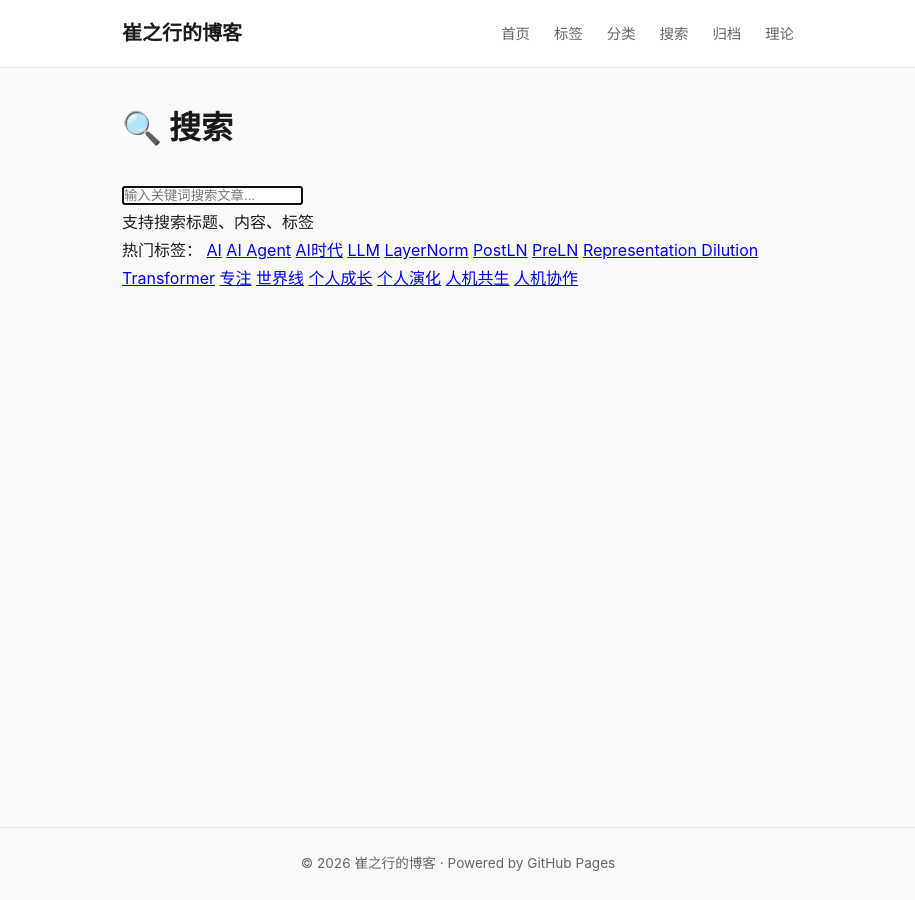
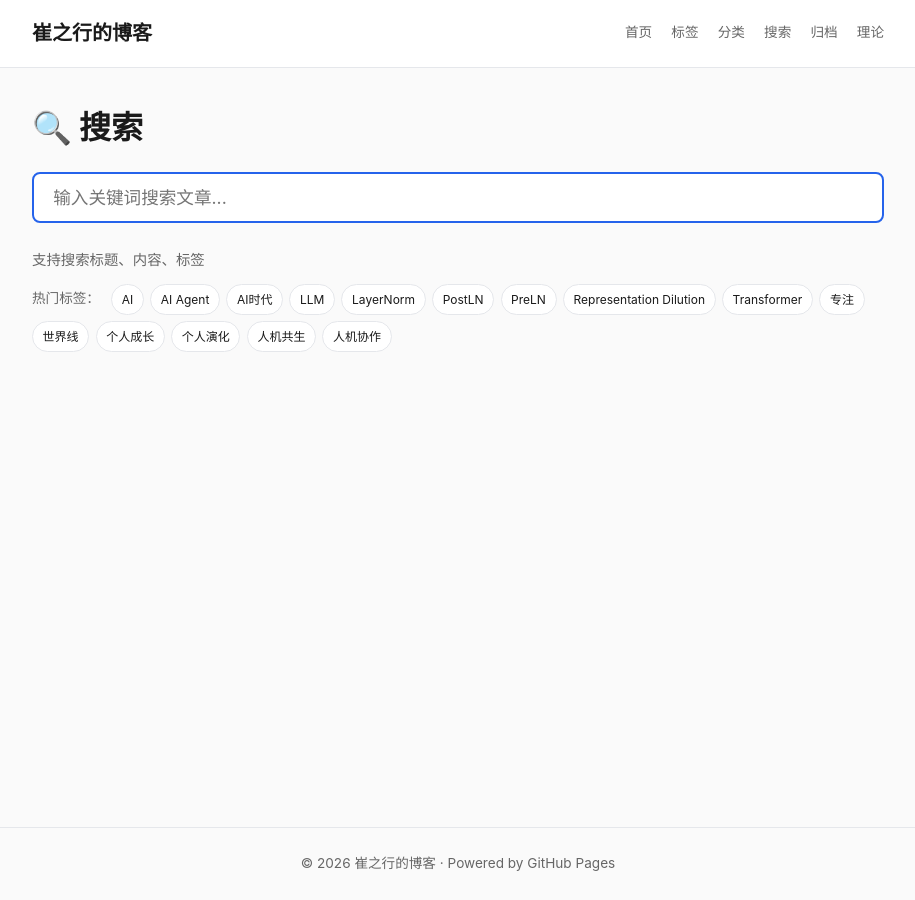
Before and after one commit to changer-changer/changer-changer.github.io, a Jekyll site: the page built from search.html, in a window 1280 px wide. Shown: the whole page, without its empty margins (182-1097 px from the left). Built offline with Jekyll 4.4.1, drawn with Linux system fonts in a browser that asks for light colours.

Commit message:
Update style.css

```diff
--- a/assets/css/style.css
+++ b/assets/css/style.css
@@ -35,7 +35,7 @@ body {
   backdrop-filter: blur(10px);
 }
 .navbar .container {
-  max-width: var(--max-w);
+  max-width: 900px;
   margin: 0 auto;
   padding: 1rem 1.5rem;
   display: flex;
@@ -48,18 +48,20 @@ body {
   color: var(--fg);
   text-decoration: none;
 }
-.nav-links { display: flex; gap: 1.5rem; }
+.nav-links { display: flex; gap: 1.2rem; flex-wrap: wrap; }
 .nav-links a {
   color: var(--muted);
   text-decoration: none;
-  font-size: 0.9rem;
+  font-size: 0.85rem;
   transition: color 0.2s;
+  padding: 0.2rem 0;
+  border-bottom: 2px solid transparent;
 }
-.nav-links a:hover { color: var(--accent); }
+.nav-links a:hover { color: var(--accent); border-bottom-color: var(--accent); }
 
 /* Main */
 main.container {
-  max-width: var(--max-w);
+  max-width: 900px;
   margin: 0 auto;
   padding: 2rem 1.5rem;
   flex: 1;
@@ -69,7 +71,7 @@ main.container {
 .post-list { list-style: none; }
 .post-list li { margin-bottom: 2rem; }
 .post-list .post-link {
-  font-size: 1.25rem;
+  font-size: 1.2rem;
   font-weight: 600;
   color: var(--fg);
   text-decoration: none;
@@ -83,8 +85,27 @@ main.container {
 }
 .post-list .post-excerpt {
   color: var(--muted);
-  font-size: 0.95rem;
+  font-size: 0.9rem;
   margin-top: 0.25rem;
+}
+
+/* Post meta row on index */
+.post-meta-row {
+  display: flex;
+  gap: 0.75rem;
+  align-items: center;
+  margin-top: 0.3rem;
+  font-size: 0.85rem;
+  color: var(--muted);
+}
+.post-cat {
+  background: var(--code-bg);
+  padding: 0.1rem 0.5rem;
+  border-radius: 3px;
+  font-size: 0.75rem;
+}
+.post-tags-row {
+  margin-top: 0.5rem;
 }
 
 /* Single Post */
@@ -95,8 +116,9 @@ main.container {
   font-size: 0.9rem;
   margin-top: 0.5rem;
   display: flex;
-  gap: 1rem;
+  gap: 0.75rem;
   align-items: center;
+  flex-wrap: wrap;
 }
 
 /* Post Content */
@@ -150,6 +172,7 @@ main.container {
   width: 100%;
   border-collapse: collapse;
   margin: 1.25rem 0;
+  font-size: 0.95rem;
 }
 .post-content th, .post-content td {
   border: 1px solid var(--border);
@@ -167,7 +190,179 @@ main.container {
   padding: 0.2rem 0.6rem;
   border-radius: 4px;
   font-size: 0.8rem;
-  margin-right: 0.5rem;
+  margin-right: 0.4rem;
+  margin-bottom: 0.4rem;
+  text-decoration: none;
+  transition: all 0.2s;
+}
+.tag.clickable:hover {
+  background: var(--accent);
+  color: #fff;
+}
+.tag.small {
+  font-size: 0.7rem;
+  padding: 0.15rem 0.45rem;
+}
+
+/* Tags Cloud */
+.tags-cloud {
+  display: flex;
+  flex-wrap: wrap;
+  gap: 0.5rem;
+  margin-bottom: 2rem;
+}
+.tag-pill {
+  display: inline-flex;
+  align-items: center;
+  gap: 0.3rem;
+  background: var(--card);
+  border: 1px solid var(--border);
+  color: var(--fg);
+  padding: 0.4rem 0.8rem;
+  border-radius: 20px;
+  font-size: 0.85rem;
+  text-decoration: none;
+  transition: all 0.2s;
+}
+.tag-pill:hover {
+  background: var(--accent);
+  color: #fff;
+  border-color: var(--accent);
+}
+.tag-pill.small {
+  font-size: 0.75rem;
+  padding: 0.25rem 0.6rem;
+}
+.tag-count {
+  background: var(--code-bg);
+  color: var(--muted);
+  padding: 0.1rem 0.4rem;
+  border-radius: 10px;
+  font-size: 0.7rem;
+}
+.tag-pill:hover .tag-count {
+  background: rgba(255,255,255,0.2);
+  color: #fff;
+}
+
+/* Tag sections */
+.tags-list { margin-top: 2rem; }
+.tag-section { margin-bottom: 2.5rem; scroll-margin-top: 80px; }
+.tag-heading {
+  font-size: 1.3rem;
+  font-weight: 700;
+  margin-bottom: 1rem;
+  padding-bottom: 0.5rem;
+  border-bottom: 2px solid var(--accent);
+  display: flex;
+  align-items: center;
+  gap: 0.5rem;
+}
+.tag-count-label {
+  font-size: 0.8rem;
+  color: var(--muted);
+  font-weight: 400;
+}
+
+/* Categories */
+.page-desc {
+  color: var(--muted);
+  margin-bottom: 2rem;
+  font-size: 0.95rem;
+}
+.categories-grid { display: flex; flex-direction: column; gap: 2rem; }
+.category-card {
+  background: var(--card);
+  border: 1px solid var(--border);
+  border-radius: 12px;
+  padding: 1.5rem;
+  scroll-margin-top: 80px;
+}
+.category-heading {
+  font-size: 1.3rem;
+  font-weight: 700;
+  margin-bottom: 1rem;
+  display: flex;
+  align-items: center;
+  gap: 0.5rem;
+}
+.cat-count {
+  font-size: 0.8rem;
+  color: var(--muted);
+  font-weight: 400;
+}
+
+/* Search */
+.search-box {
+  margin-bottom: 1.5rem;
+}
+.search-box input {
+  width: 100%;
+  padding: 0.8rem 1.2rem;
+  font-size: 1.1rem;
+  border: 2px solid var(--border);
+  border-radius: 8px;
+  outline: none;
+  font-family: var(--font);
+  transition: border-color 0.2s;
+  background: var(--card);
+}
+.search-box input:focus {
+  border-color: var(--accent);
+}
+.search-hint {
+  color: var(--muted);
+  font-size: 0.9rem;
+}
+.search-tags {
+  margin-top: 0.75rem;
+  display: flex;
+  flex-wrap: wrap;
+  gap: 0.4rem;
+  align-items: center;
+}
+.hint-label {
+  font-size: 0.85rem;
+  color: var(--muted);
+  margin-right: 0.3rem;
+}
+.search-results { margin-top: 1rem; }
+.results-count {
+  color: var(--muted);
+  font-size: 0.9rem;
+  margin-bottom: 1rem;
+}
+.result-item {
+  padding: 1rem 0;
+  border-bottom: 1px solid var(--border);
+}
+.result-title {
+  font-size: 1.15rem;
+  font-weight: 600;
+  color: var(--fg);
+  text-decoration: none;
+  transition: color 0.2s;
+}
+.result-title:hover { color: var(--accent); }
+.result-meta {
+  color: var(--muted);
+  font-size: 0.8rem;
+  margin-top: 0.2rem;
+}
+.result-tags {
+  margin-top: 0.4rem;
+}
+.result-excerpt {
+  color: var(--muted);
+  font-size: 0.85rem;
+  margin-top: 0.4rem;
+  line-height: 1.5;
+}
+.no-results {
+  text-align: center;
+  color: var(--muted);
+  padding: 2rem 0;
+  font-size: 1.1rem;
 }
 
 /* Post Navigation */
@@ -221,11 +416,13 @@ main.container {
 }
 
 /* Page header */
-.page-title { font-size: 2rem; font-weight: 800; margin-bottom: 1.5rem; }
+.page-title { font-size: 2rem; font-weight: 800; margin-bottom: 1rem; }
 
 /* Responsive */
 @media (max-width: 640px) {
   .post-title { font-size: 1.5rem; }
-  .nav-links { gap: 1rem; }
-  .nav-links a { font-size: 0.8rem; }
+  .nav-links { gap: 0.8rem; }
+  .nav-links a { font-size: 0.75rem; }
+  .navbar .container { flex-direction: column; gap: 0.5rem; }
+  .tag-pill { font-size: 0.8rem; padding: 0.3rem 0.6rem; }
 }
```
